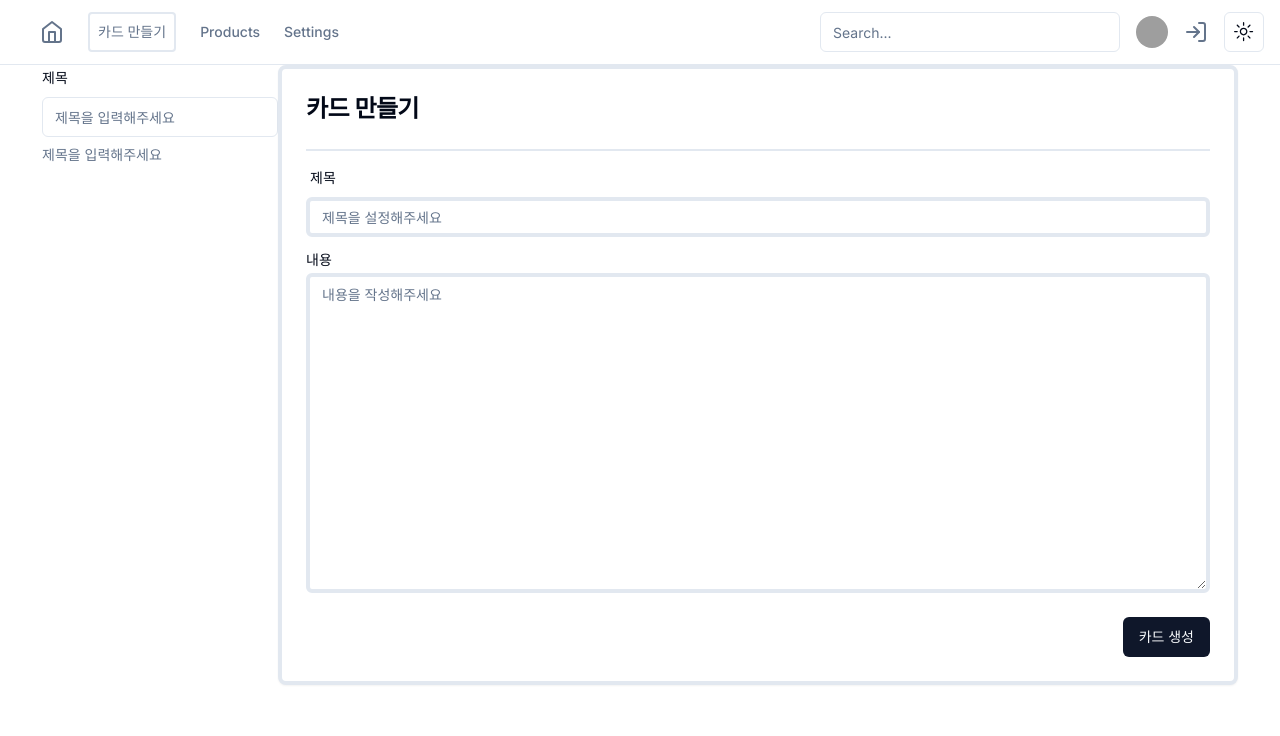
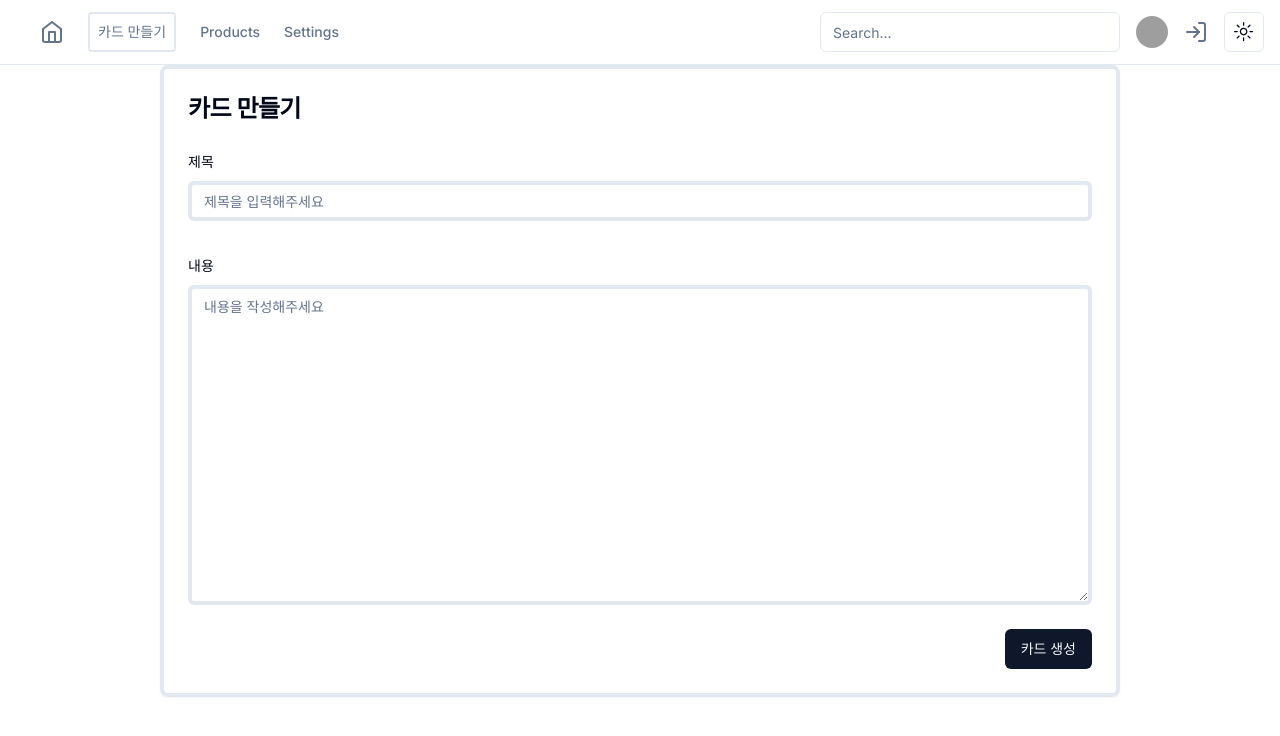
Before and after one commit to kingkingburger/leitner_box, a Next.js app: page /memory-card in a window 1280 px wide. Shown: the top 736 px of the page. Built offline with nearby package versions, Linux system fonts and the light colour scheme; grey boxes are pictures that could not be loaded.

Commit message:
update #2: change replace card tag to form tag

```diff
--- a/components/memory-card/create-memory-card.tsx
+++ b/components/memory-card/create-memory-card.tsx
@@ -47,6 +47,11 @@
   };
   return (
     <div className="flex justify-center">
+      <Card className="w-3/4 border-4">
+        <CardHeader className="space-y-1">
+          <CardTitle className="text-2xl">카드 만들기</CardTitle>
+        </CardHeader>
+        <CardContent className="grid gap-4">
           <Form {...form}>
             <form onSubmit={form.handleSubmit(onSubmit)} className="space-y-8">
               <FormField
@@ -56,42 +61,35 @@
                   <FormItem>
                     <FormLabel>제목</FormLabel>
                     <FormControl>
-                  <Input placeholder="제목을 입력해주세요" {...form} />
+                      <Input
+                        placeholder="제목을 입력해주세요"
+                        {...form}
+                        className="border-4"
+                      />
                     </FormControl>
-                <FormDescription>제목을 입력해주세요</FormDescription>
+                    <FormMessage />
+                  </FormItem>
+                )}
+              />
+              <FormField
+                control={form.control}
+                name="content"
+                render={({ field }) => (
+                  <FormItem>
+                    <FormLabel>내용</FormLabel>
+                    <FormControl>
+                      <Textarea
+                        placeholder="내용을 작성해주세요"
+                        className="border-4 h-80"
+                        {...form}
+                      />
+                    </FormControl>
                     <FormMessage />
                   </FormItem>
                 )}
               />
             </form>
           </Form>
-
-      <Card className="w-3/4 border-4">
-        <CardHeader className="space-y-1">
-          <CardTitle className="text-2xl">카드 만들기</CardTitle>
-        </CardHeader>
-        <CardContent className="grid gap-4">
-          <div className="inset-0 flex items-center">
-            <span className="w-full border"></span>
-          </div>
-          <div className="grid gap-2">
-            <Label className="p-1">제목</Label>
-            <Input
-              id="text"
-              type="text"
-              placeholder="제목을 설정해주세요"
-              className="border-4"
-            />
-          </div>
-
-          <div className="grid w-full gap-1.5">
-            <Label htmlFor="message">내용</Label>
-            <Textarea
-              placeholder="내용을 작성해주세요"
-              id="message"
-              className="border-4 h-80"
-            />
-          </div>
         </CardContent>
         <CardFooter className="flex justify-end">
           <Button>카드 생성</Button>
```
Lines whose indentation alone changed are shown as unchanged.
